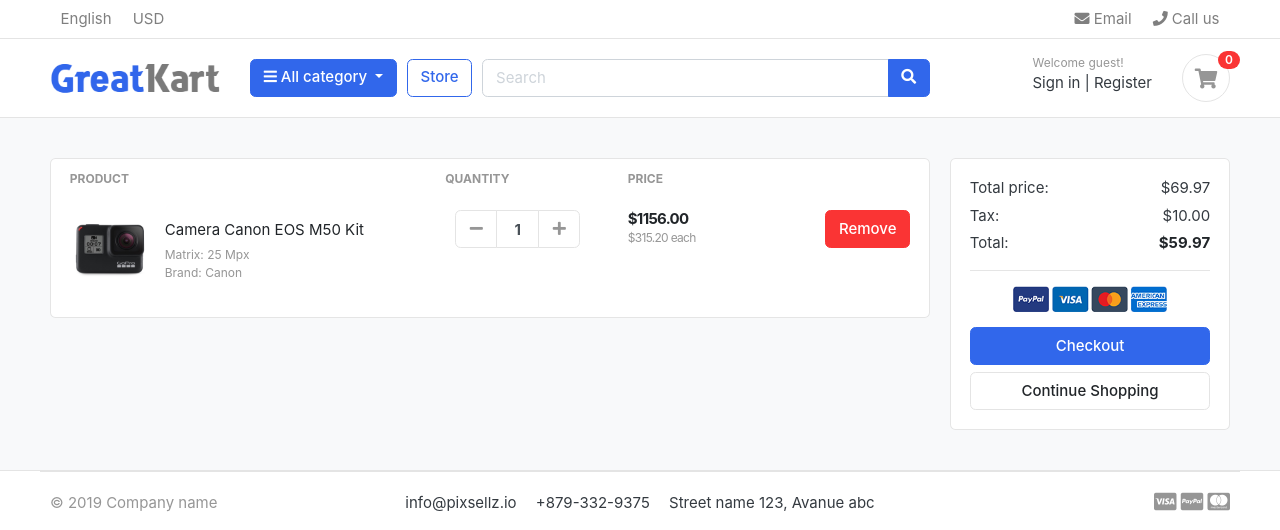
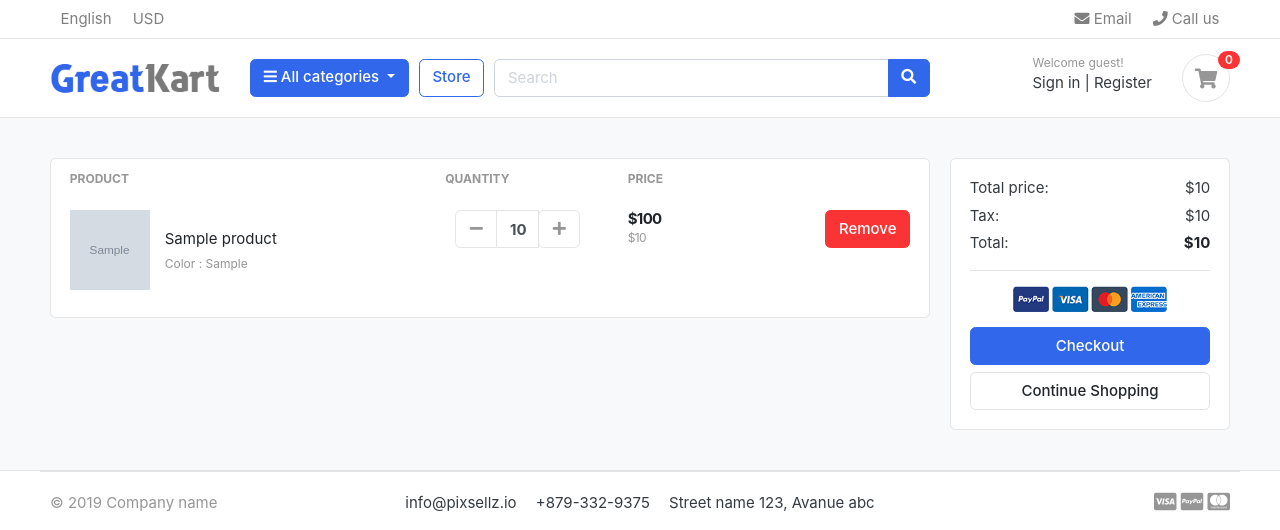
Before and after one commit to lmulchrone/ecomtut, a Django app: template templates/store/cart.html in a window 1280 px wide. Shown: the top 530 px of the page. Run offline with Django 3.2, Linux system fonts and the light colour scheme; tables that the repository leaves empty hold one stand-in row (values such as "Sample post"); the template is opened without the code that fills it: values that come from a table or form of the project are taken from there, most other values are stand-ins (such as "Sample title", 1, 10 or a date in 2020); grey boxes marked "Sample" are stand-in pictures; some libraries are stand-ins or nearby versions; some web fonts are replaced.

Commit message:
Updated funcitonality

```diff
--- /dev/null
+++ b/carts/context_processors.py
@@ -0,0 +1,16 @@
+from .models import Cart, CartItem
+from .views import _cart_id
+
+def cart_counter(request):
+    cart_count = 0
+    if 'admin' in request.path:
+        return {}
+    else:
+        try:
+            cart = Cart.objects.filter(cart_id=_cart_id(request))
+            cart_items = CartItem.objects.all().filter(cart = cart[:1])
+            for cart_item in cart_items:
+                cart_count += cart_item.quantity
+        except Cart.DoesNotExist:
+            cart_count = 0
+    return dict(cart_count = cart_count)
--- a/carts/urls.py
+++ b/carts/urls.py
@@ -3,5 +3,7 @@
 
 urlpatterns = [
     path('', views.cart, name = 'cart'),
-    path('add_to_cart/<int:product_id>/', views.add_to_cart, name = 'add_to_cart')
+    path('add_to_cart/<int:product_id>/', views.add_to_cart, name = 'add_to_cart'),
+    path('remove_from_cart/<int:product_id>/<int:cart_item_id>/', views.remove_from_cart, name='remove_from_cart'),
+    path('remove_cart_item/<int:product_id>/<int:cart_item_id>/', views.remove_cart_item, name='remove_cart_item'),
 ]
--- a/carts/views.py
+++ b/carts/views.py
@@ -1,35 +1,112 @@
-from django.shortcuts import render, redirect
-
+from django.shortcuts import render, redirect, get_object_or_404
+from store.models import Product, Variation
+from .models import Cart, CartItem
+from django.core.exceptions import ObjectDoesNotExist
+from django.http import HttpResponse
 # Create your views here.
 
-def _cart_id(requst):
+def _cart_id(request):
     cart = request.session.session_key
     if not cart:
-        cart = requst.session.create()
+        cart = request.session.create()
     return cart
 
 def add_to_cart(request, product_id):
-    product = Product.objects.get(product_id)
+    product = Product.objects.get(id = product_id)
+    product_variation = []
+    if request.method == 'POST':
+        for item in request.POST:
+            key = item
+            value = request.POST[key]
+            try:
+                variation = Variation.objects.get(product=product, variation_category__iexact=key, variation_value__iexact=value)
+                product_variation.append(variation)
+            except:
+                pass
+
     try:
         cart = Cart.objects.get(cart_id = _cart_id(request))
-    except cart.DoesNotExist:
+    except Cart.DoesNotExist:
         cart = Cart.objects.create(
             cart_id = _cart_id(request)
         )
     cart.save()
 
-    try:
-        cart_item = CartItem.objects.get(product = product, cart = cart)
-        cart_item.quantity += 1
-        cart_item.save()
-    except cart_item.DoesNotExist:
+    is_cart_item = CartItem.objects.filter(product=product, cart=cart)
+    if is_cart_item:
+        cart_item = CartItem.objects.filter(product = product, cart = cart)
+        existing_variations_list = []
+        id = []
+        for item in cart_item:
+            existing_variations = item.variations.all()
+            existing_variations_list.append(list(existing_variations))
+            id.append(item.id)
+        if product_variation in existing_variations_list:
+            index = existing_variations_list.index(product_variation)
+            item_id = id[index]
+            item = CartItem.objects.get(product=product, id=item_id)
+            item.quantity += 1
+            item.save()
+
+        else:
+            item = CartItem.objects.create(product=product, quantity=1, cart=cart)
+            if len(product_variation) > 0:
+                item.variations.clear()
+                item.variations.add(*product_variation)
+            item.save()
+    else:
         cart_item = CartItem.objects.create(
-            product = product,
-            quantity = 1,
-            cart = cart
-        )
+                product = product,
+                quantity = 1,
+                cart = cart
+            )
+        if len(product_variation) > 0:
+            cart_item.variations.clear()
+            cart_item.variations.add(*product_variation)
         cart_item.save()
     return redirect('cart')
 
-def cart(request):
-    return render(request, 'store/cart.html')
+def remove_from_cart(request, product_id, cart_item_id):
+    cart = Cart.objects.get(cart_id = _cart_id(request))
+    product = get_object_or_404(Product, id = product_id)
+    try:
+        cart_item = CartItem.objects.get(product = product, cart = cart, id=cart_item_id)
+        if cart_item.quantity > 1:
+            cart_item.quantity -= 1
+            cart_item.save()
+        else:
+            cart_item.delete()
+    except:
+        pass
+    return redirect('cart')
+
+def remove_cart_item(request, product_id, cart_item_id):
+    cart = Cart.objects.get(cart_id = _cart_id(request))
+    product = get_object_or_404(Product, id = product_id)
+    cart_item = CartItem.objects.get(product = product, cart = cart, id=cart_item_id)
+    cart_item.delete()
+    return  redirect('cart')
+
+def cart(request, total = 0, quantity = 0):
+    try:
+        cart = Cart.objects.get(cart_id = _cart_id(request))
+        cart_items = CartItem.objects.filter(cart = cart, is_active = True)
+        tax = 0
+        grand_total = 0
+        for cart_item in cart_items:
+            total += (cart_item.product.price * cart_item.quantity)
+            quantity += cart_item.quantity
+        tax = (2 * total)/100
+        grand_total = total + tax
+    except ObjectDoesNotExist:
+        pass
+
+    context = {
+        'total' : total,
+        'quantity' : quantity,
+        'cart_items' : cart_items,
+        'tax' : tax,
+        'grand_total' : grand_total,
+    }
+
+    return render(request, 'store/cart.html', context)
--- a/ecomtut/settings.py
+++ b/ecomtut/settings.py
@@ -66,7 +66,8 @@
                 'django.template.context_processors.request',
                 'django.contrib.auth.context_processors.auth',
                 'django.contrib.messages.context_processors.messages',
-                'category.context_processors.menu_links'
+                'category.context_processors.menu_links',
+                'carts.context_processors.cart_counter'
             ],
         },
     },
--- a/store/urls.py
+++ b/store/urls.py
@@ -3,6 +3,7 @@
 
 urlpatterns = [
     path('', views.store, name = 'store'),
-    path('<slug:category_slug>/', views.store, name='products_by_category'),
-    path('<slug:category_slug>/<slug:product_slug>/', views.product_detail, name='product_detail'),
+    path('category/<slug:category_slug>/', views.store, name='products_by_category'),
+    path('category/<slug:category_slug>/<slug:product_slug>/', views.product_detail, name='product_detail'),
+    path('search', views.search, name = 'search'),
 ]
--- a/templates/includes/navbar.html
+++ b/templates/includes/navbar.html
@@ -35,7 +35,7 @@
 	<div class="col-lg col-sm col-md col-6 flex-grow-0">
 		<div class="category-wrap dropdown d-inline-block float-right">
 			<button type="button" class="btn btn-primary dropdown-toggle" data-toggle="dropdown">
-				<i class="fa fa-bars"></i> All category
+				<i class="fa fa-bars"></i> All categories
 			</button>
 			<div class="dropdown-menu">
 				<a class="dropdown-item" href="{% url 'store' %}"> All products </a>
@@ -47,9 +47,9 @@
 	</div> <!-- col.// -->
 	<a href="{% url 'store' %}" class="btn btn-outline-primary">Store</a>
 	<div class="col-lg  col-md-6 col-sm-12 col">
-		<form action="#" class="search">
+		<form action="{% url 'search' %}" class="search" method="GET">
 			<div class="input-group w-100">
-			    <input type="text" class="form-control" style="width:60%;" placeholder="Search">
+			    <input type="text" class="form-control" style="width:60%;" placeholder="Search" name="keyword">
 
 			    <div class="input-group-append">
 			      <button class="btn btn-primary" type="submit">
@@ -68,9 +68,9 @@
 							<a href="./register.html"> Register</a>
 						</div>
 					</div>
-					<a href="./cart.html" class="widget-header pl-3 ml-3">
+					<a href="{% url 'cart' %}" class="widget-header pl-3 ml-3">
 						<div class="icon icon-sm rounded-circle border"><i class="fa fa-shopping-cart"></i></div>
-						<span class="badge badge-pill badge-danger notify">0</span>
+						<span class="badge badge-pill badge-danger notify">{{cart_count}}</span>
 					</a>
 				</div> <!-- widgets-wrap.// -->
 			</div> <!-- col.// -->
--- a/templates/store/cart.html
+++ b/templates/store/cart.html
@@ -6,7 +6,12 @@
 <div class="container">
 
 <!-- ============================ COMPONENT 1 ================================= -->
-
+{% if not cart_items %}
+	<h2 class="text-center">Your shopping cart is empty.</h2>
+	<div class="text-center">
+		<a href="{% url 'store' %}" class="btn btn primary" >Continue shopping</a>
+	</div>
+{% else %}
 <div class="row">
 	<aside class="col-lg-9">
 <div class="card">
@@ -20,13 +25,21 @@
 </tr>
 </thead>
 <tbody>
+
+{% for cart_item in cart_items %}
 <tr>
 	<td>
 		<figure class="itemside align-items-center">
-			<div class="aside"><img src="{% static './images/items/11.jpg' %}" class="img-sm"></div>
+			<div class="aside"><img src="{{ cart_item.product.image.url }}" class="img-sm"></div>
 			<figcaption class="info">
-				<a href="#" class="title text-dark">Camera Canon EOS M50 Kit</a>
-				<p class="text-muted small">Matrix: 25 Mpx <br> Brand: Canon</p>
+				<a href="{{ cart_item.product.get_url}}" class="title text-dark">{{ cart_item.product.product_name }}</a>
+				<p class="text-muted small">
+				{% if cart_item.variations.all %}
+					{% for item in cart_item.variations.all %}
+						{{ item.variation_category | capfirst}} : {{ item.variation_value | capfirst}}<br>
+					{% endfor %}
+				{% endif %}
+				</p>
 			</figcaption>
 		</figure>
 	</td>
@@ -35,25 +48,32 @@
 					<div class="col">
 						<div class="input-group input-spinner">
 							<div class="input-group-prepend">
-							<button class="btn btn-light" type="button" id="button-plus"> <i class="fa fa-minus"></i> </button>
+								<a href="{% url 'remove_from_cart' cart_item.product.id cart_item.id %}" class="btn btn-light" type="button" id="button-plus"> <i class="fa fa-minus"></i> </a>
 							</div>
-							<input type="text" class="form-control" value="1">
+							<input type="text" class="form-control" value="{{ cart_item.quantity }}">
 							<div class="input-group-append">
-							<button class="btn btn-light" type="button" id="button-minus"> <i class="fa fa-plus"></i> </button>
+							<form action="{% url 'add_to_cart' cart_item.product.id %}" method="POST"> {% csrf_token %}
+								{% for item in cart_item.variations.all %}
+									<input type="hidden" name="{{ item.variation_category | lower }}" value="{{ item.variation_value | capfirst }}">
+								{% endfor %}
+								<button class="btn btn-light" type="submit" id="button-minus"> <i class="fa fa-plus"></i> </button>
+							</form>
 							</div>
 						</div> <!-- input-group.// -->
 					</div> <!-- col.// -->
 	</td>
 	<td>
 		<div class="price-wrap">
-			<var class="price">$1156.00</var>
-			<small class="text-muted"> $315.20 each </small>
+			<var class="price"> ${{ cart_item.sub_total }}</var>
+			<small class="text-muted"> ${{ cart_item.product.price }} </small>
 		</div> <!-- price-wrap .// -->
 	</td>
 	<td class="text-right">
-	<a href="" class="btn btn-danger"> Remove</a>
+	<a href="{% url 'remove_cart_item' cart_item.product.id cart_item.id %}" onclick="return confirm('Are you sure?')" class="btn btn-danger"> Remove</a>
 	</td>
 </tr>
+{% endfor %}
+
 
 </tbody>
 </table>
@@ -66,22 +86,22 @@
 		<div class="card-body">
 			<dl class="dlist-align">
 			  <dt>Total price:</dt>
-			  <dd class="text-right">$69.97</dd>
+			  <dd class="text-right">${{ total }}</dd>
 			</dl>
 			<dl class="dlist-align">
 			  <dt>Tax:</dt>
-			  <dd class="text-right"> $10.00</dd>
+			  <dd class="text-right">${{ tax }}</dd>
 			</dl>
 			<dl class="dlist-align">
 			  <dt>Total:</dt>
-			  <dd class="text-right text-dark b"><strong>$59.97</strong></dd>
+			  <dd class="text-right text-dark b"><strong>${{ grand_total }}</strong></dd>
 			</dl>
 			<hr>
 			<p class="text-center mb-3">
 				<img src="{% static './images/misc/payments.png' %}" height="26">
 			</p>
 			<a href="./place-order.html" class="btn btn-primary btn-block"> Checkout </a>
-			<a href="./store.html" class="btn btn-light btn-block">Continue Shopping</a>
+			<a href="{% url 'store' %}" class="btn btn-light btn-block">Continue Shopping</a>
 		</div> <!-- card-body.// -->
 		</div> <!-- card.// -->
 
@@ -89,6 +109,8 @@
 
 
 </div> <!-- row.// -->
+
+{% endif %}
 <!-- ============================ COMPONENT 1 END .// ================================= -->
 
 </div> <!-- container .//  -->
```
Also changed, not shown: carts/admin.py (+9 -2 lines), carts/models.py (+6 -2 lines), store/admin.py (+6 -1 lines), store/models.py (+23 -1 lines), store/views.py (+27 -2 lines), templates/store/product_detail.html (+19 -31 lines), templates/store/store.html (+34 -11 lines), carts/migrations/0002_cartitem_variations.py (added), store/migrations/0002_variation.py (added).
